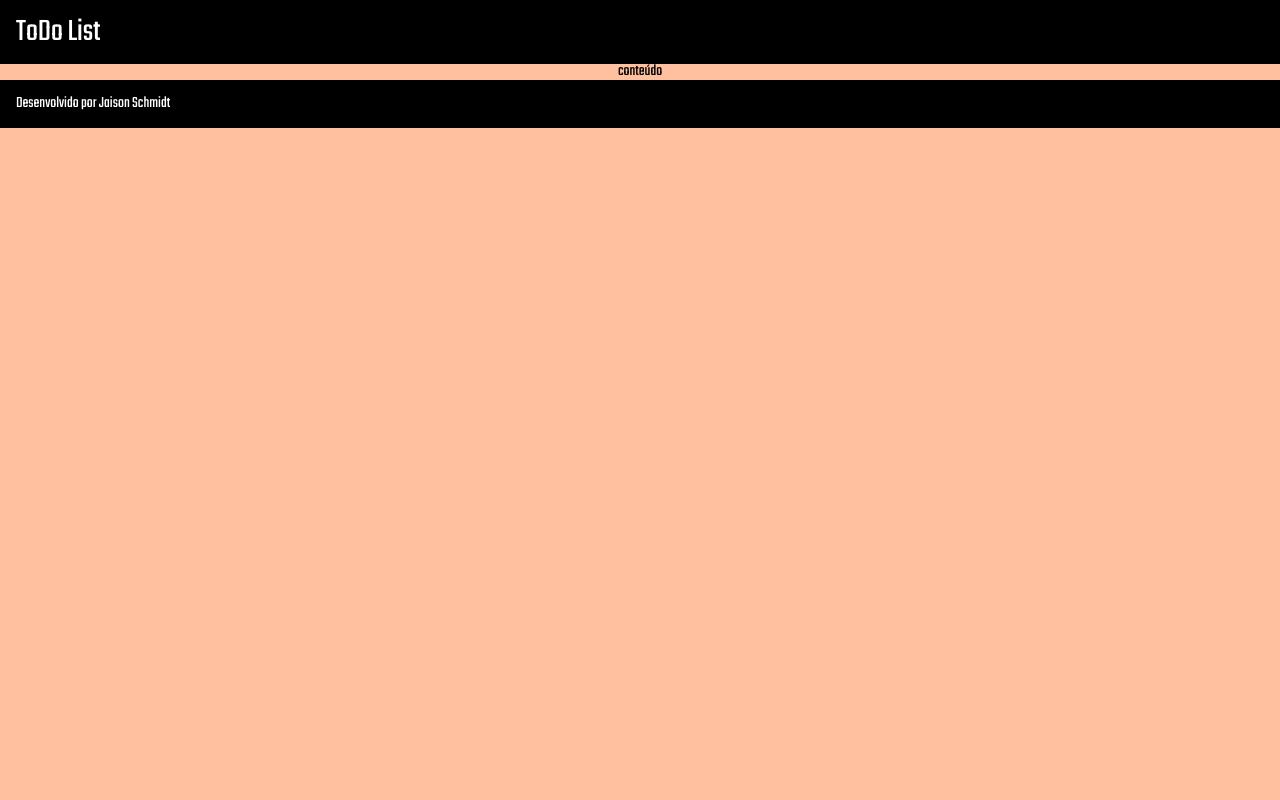
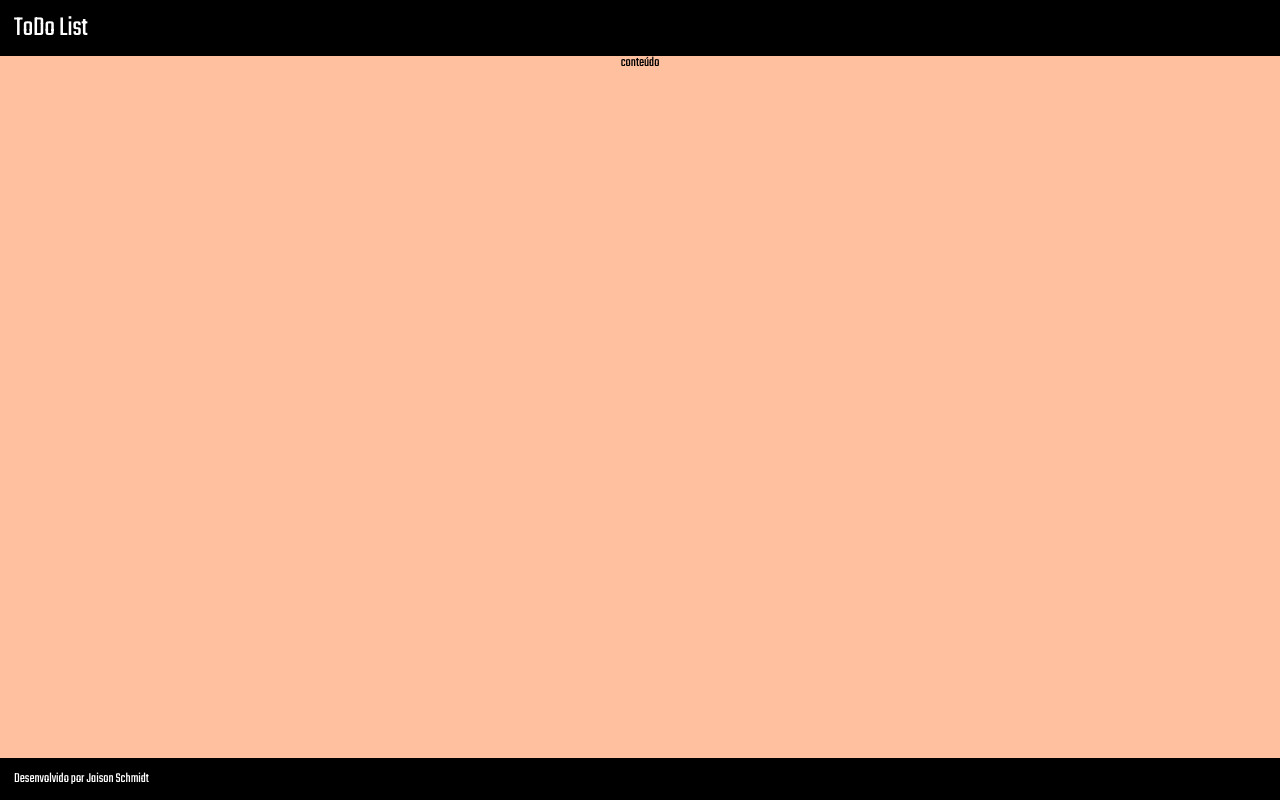
Before and after one commit to jaisonschmidt/todolist-quinta, a plain HTML site: page index.html in a window 1280 px wide. Drawn offline with Linux system fonts and the light colour scheme.

Commit message:
feat: cria estilização dos elementos header e footer

```diff
--- a/assets/style.css
+++ b/assets/style.css
@@ -1,6 +1,15 @@
+html {
+    font-size: 14px;
+    height: 100%;
+}
+
 body {
     background-color: #ffc09f;
+    display: flex;
+    flex-direction: column;
     font-family: 'Teko', sans-serif;
+    height: 100%;
+    margin: 0;
 }
 
 .headerMain {
```
